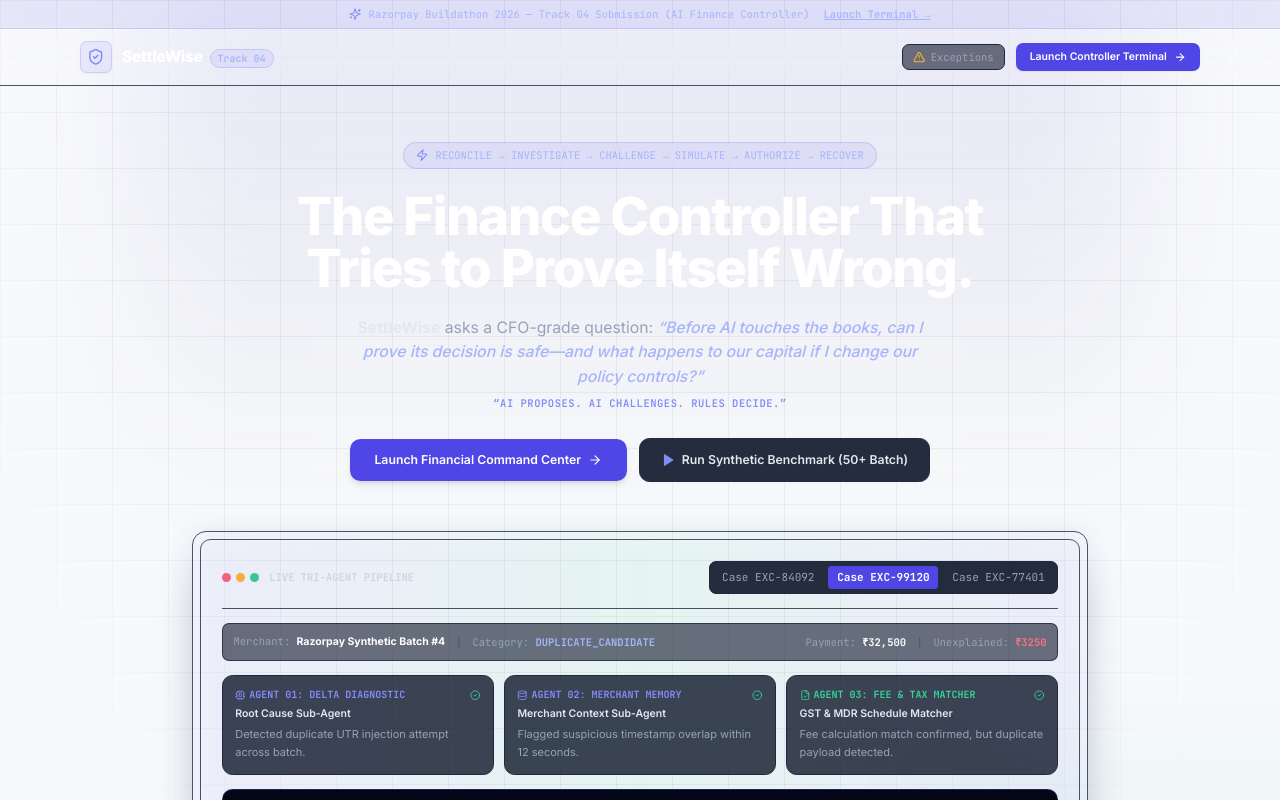
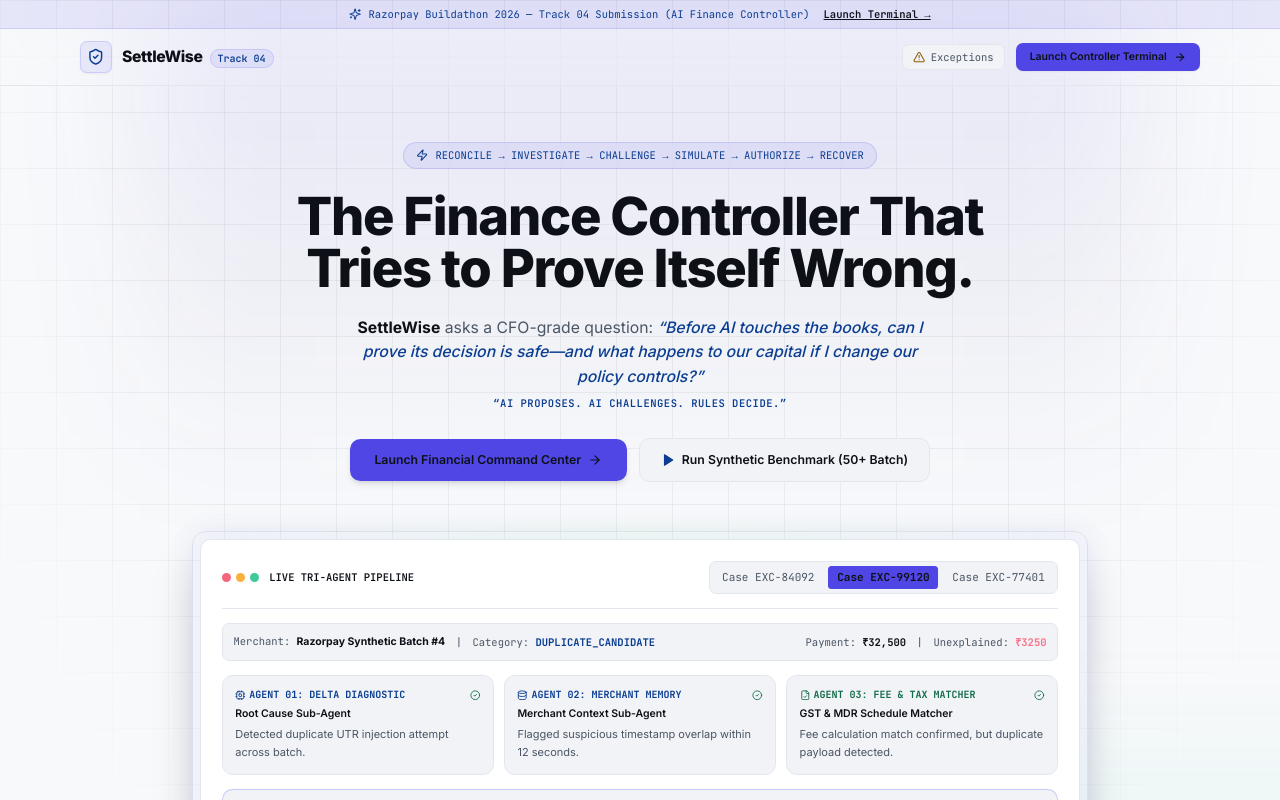
Before and after one commit to bhanvinayer/SettleWise, a React (Vite) app: page / in a window 1280 px wide. Shown: the top 800 px of the page. Built offline with nearby package versions, Linux system fonts and the light colour scheme.

Commit message:
update landing page, search optimization

```diff
--- a/src/App.tsx
+++ b/src/App.tsx
@@ -27,6 +27,7 @@
 
   const [selectedCase, setSelectedCase] = useState<ExceptionCase | null>(null);
   const [activeCategoryFilter, setActiveCategoryFilter] = useState<string | null>(null);
+  const [searchQuery, setSearchQuery] = useState('');
 
   const [showReplayModal, setShowReplayModal] = useState(false);
   const [showHonestModal, setShowHonestModal] = useState(false);
@@ -92,6 +93,11 @@
           onRunBatch={() => setShowReplayModal(true)}
           onOpenPolicy={() => setShowPolicyModal(true)}
           activeView={activeView}
+          searchQuery={searchQuery}
+          onSearchQueryChange={query => {
+            setSearchQuery(query);
+            if (query.trim()) setActiveView('command-center');
+          }}
         />
 
         <div className="content-area">
@@ -100,6 +106,7 @@
               cases={cases}
               metrics={metrics}
               activeCategoryFilter={activeCategoryFilter}
+              searchQuery={searchQuery}
               onSelectCase={setSelectedCase}
               onSelectFilter={setActiveCategoryFilter}
               onOpenRecovery={() => setShowRecoveryModal(true)}
--- a/src/components/CommandCenter.tsx
+++ b/src/components/CommandCenter.tsx
@@ -8,6 +8,7 @@
   cases: ExceptionCase[];
   metrics: BenchmarkMetrics;
   activeCategoryFilter: string | null;
+  searchQuery: string;
   onSelectCase: (c: ExceptionCase) => void;
   onSelectFilter: (f: string | null) => void;
   onOpenRecovery: () => void;
@@ -49,10 +50,9 @@
 const fmtL = (n: number) => `₹${(n / 100000).toFixed(2)}L`;
 
 export const CommandCenter: React.FC<CommandCenterProps> = ({
-  cases, metrics, activeCategoryFilter,
+  cases, metrics, activeCategoryFilter, searchQuery,
   onSelectCase, onSelectFilter, onOpenRecovery, onOpenExceptions
 }) => {
-  const [search, setSearch] = useState('');
   const [statusFilter, setStatusFilter] = useState('ALL');
 
   // Aggregate at-risk amount
@@ -70,7 +70,7 @@
   const verified = Math.round(leakage * 0.95);
 
   const filtered = cases.filter(c => {
-    const q = search.toLowerCase();
+    const q = searchQuery.toLowerCase();
     const matchSearch =
       !q ||
       c.id.toLowerCase().includes(q) ||
@@ -184,8 +184,8 @@
                   className="fin-input"
                   style={{ paddingLeft: 26, width: 160 }}
                   placeholder="Case, merchant…"
-                  value={search}
-                  onChange={e => setSearch(e.target.value)}
+                  value={searchQuery}
+                  readOnly
                 />
               </div>
             </div>
@@ -339,8 +339,8 @@
               })}
             </div>
             <div style={{ display: 'flex', justifyContent: 'space-between', marginTop: 3 }}>
-              <span style={{ fontSize: 9, color: 'var(--text-muted)', fontFamily: 'JetBrains Mono, monospace' }}>Today</span>
-              <span style={{ fontSize: 9, color: 'var(--text-muted)', fontFamily: 'JetBrains Mono, monospace' }}>+6d</span>
+              <span style={{ fontSize: 10, color: 'var(--text-secondary)', fontFamily: 'JetBrains Mono, monospace', fontWeight: 700 }}>Today</span>
+              <span style={{ fontSize: 10, color: 'var(--text-secondary)', fontFamily: 'JetBrains Mono, monospace', fontWeight: 700 }}>+6d</span>
             </div>
           </div>
 
--- a/src/components/LandingPage.tsx
+++ b/src/components/LandingPage.tsx
@@ -90,7 +90,7 @@
   const calculatedBlockedCount = simulatedConfidenceThreshold >= 95 ? 18 : 6;
 
   return (
-    <div className="min-h-screen bg-[var(--bg)] text-[var(--text)] font-sans selection:bg-[var(--accent)] selection:text-white flex flex-col relative overflow-hidden">
+    <div className="landing-page min-h-screen bg-[var(--bg)] text-[var(--text)] font-sans selection:bg-[var(--accent)] selection:text-white flex flex-col relative overflow-hidden">
       {/* Subtle Background Glow Beams */}
       <div className="absolute top-0 left-1/2 -translate-x-1/2 w-[1000px] h-[500px] bg-gradient-to-b from-indigo-600/10 via-indigo-900/5 to-transparent blur-3xl pointer-events-none animate-pulse-glow" />
       <div className="absolute top-1/3 -right-40 w-[500px] h-[500px] bg-emerald-500/5 blur-3xl pointer-events-none" />
--- a/src/components/Topbar.tsx
+++ b/src/components/Topbar.tsx
@@ -1,4 +1,4 @@
-import React from 'react';
+import React, { useEffect, useRef } from 'react';
 import { BenchmarkMetrics } from '../types/settlewise';
 import { ActiveView } from '../App';
 import { Play, Sliders, Search } from 'lucide-react';
@@ -8,6 +8,8 @@
   onRunBatch: () => void;
   onOpenPolicy: () => void;
   activeView: ActiveView;
+  searchQuery: string;
+  onSearchQueryChange: (query: string) => void;
 }
 
 const VIEW_LABELS: Record<ActiveView, string> = {
@@ -18,9 +20,21 @@
   'batch-runs':     'Batch Runs',
 };
 
-export const Topbar: React.FC<TopbarProps> = ({ metrics, onRunBatch, onOpenPolicy, activeView }) => {
+export const Topbar: React.FC<TopbarProps> = ({ metrics, onRunBatch, onOpenPolicy, activeView, searchQuery, onSearchQueryChange }) => {
+  const searchInputRef = useRef<HTMLInputElement>(null);
   const now = new Date();
   const timeStr = now.toLocaleTimeString('en-IN', { hour: '2-digit', minute: '2-digit', hour12: false });
+
+  useEffect(() => {
+    const handleShortcut = (event: KeyboardEvent) => {
+      if ((event.metaKey || event.ctrlKey) && event.key.toLowerCase() === 'k') {
+        event.preventDefault();
+        searchInputRef.current?.focus();
+      }
+    };
+    window.addEventListener('keydown', handleShortcut);
+    return () => window.removeEventListener('keydown', handleShortcut);
+  }, []);
 
   return (
     <header className="topbar">
@@ -62,15 +76,22 @@
           Operational
         </div>
 
-        {/* Search hint */}
+        {/* Functional transaction search */}
         <div style={{
           display: 'flex', alignItems: 'center', gap: 6,
           padding: '5px 10px', borderRadius: 5,
           background: 'var(--surface-2)', border: '1px solid var(--border)',
-          fontSize: 11, color: 'var(--text-muted)', cursor: 'pointer',
+          fontSize: 11, color: 'var(--text-muted)',
         }}>
           <Search size={12} />
-          <span>Search</span>
+          <input
+            ref={searchInputRef}
+            value={searchQuery}
+            onChange={event => onSearchQueryChange(event.target.value)}
+            placeholder="Search transactions"
+            aria-label="Search transactions"
+            style={{ width: 128, border: 0, outline: 0, background: 'transparent', color: 'var(--text-primary)', fontSize: 11 }}
+          />
           <span style={{
             fontFamily: 'JetBrains Mono, monospace',
             padding: '1px 4px', borderRadius: 3,
--- a/src/index.css
+++ b/src/index.css
@@ -27,6 +27,8 @@
   --warning-bg:    #fffbeb;
   --danger:        #dc2626;
   --danger-bg:     #fef2f2;
+  --text:          var(--text-primary);
+  --surface-bg:    var(--surface);
   --sidebar-w:     220px;
 }
 
@@ -50,6 +52,8 @@
   --warning-bg:    #2d1f00;
   --danger:        #f87171;
   --danger-bg:     #2d0a0a;
+  --text:          var(--text-primary);
+  --surface-bg:    var(--surface);
 }
 
 /* ─── Base ────────────────────────────────────────────────────────────────── */
@@ -72,6 +76,41 @@
 
   /* Tabular numerals for all money values */
   .tabular { font-variant-numeric: tabular-nums; }
+}
+
+/* Landing page light-mode readability. Dark mode keeps its existing palette. */
+html:not(.dark) .landing-page .text-white,
+html:not(.dark) .landing-page .text-slate-200,
+html:not(.dark) .landing-page .text-slate-300 {
+  color: var(--text-primary) !important;
+}
+
+html:not(.dark) .landing-page .text-slate-400,
+html:not(.dark) .landing-page .text-slate-500 {
+  color: var(--text-secondary) !important;
+}
+
+html:not(.dark) .landing-page .text-indigo-300,
+html:not(.dark) .landing-page .text-indigo-400 {
+  color: var(--brand) !important;
+}
+
+html:not(.dark) .landing-page [class*="bg-slate-900"],
+html:not(.dark) .landing-page [class*="bg-slate-950"],
+html:not(.dark) .landing-page [class*="bg-[#080b12]"] {
+  background: var(--surface-2) !important;
+}
+
+html:not(.dark) .landing-page [class*="border-slate-"] {
+  border-color: var(--border) !important;
+}
+
+html:not(.dark) .landing-page [class*="text-emerald-400"] {
+  color: #126b48 !important;
+}
+
+html:not(.dark) .landing-page [class*="text-amber-400"] {
+  color: #8a5a00 !important;
 }
 
 /* ─── Layout ──────────────────────────────────────────────────────────────── */
```
Also changed, not shown: 1 other file (tests, documents, lock files or other folders).
